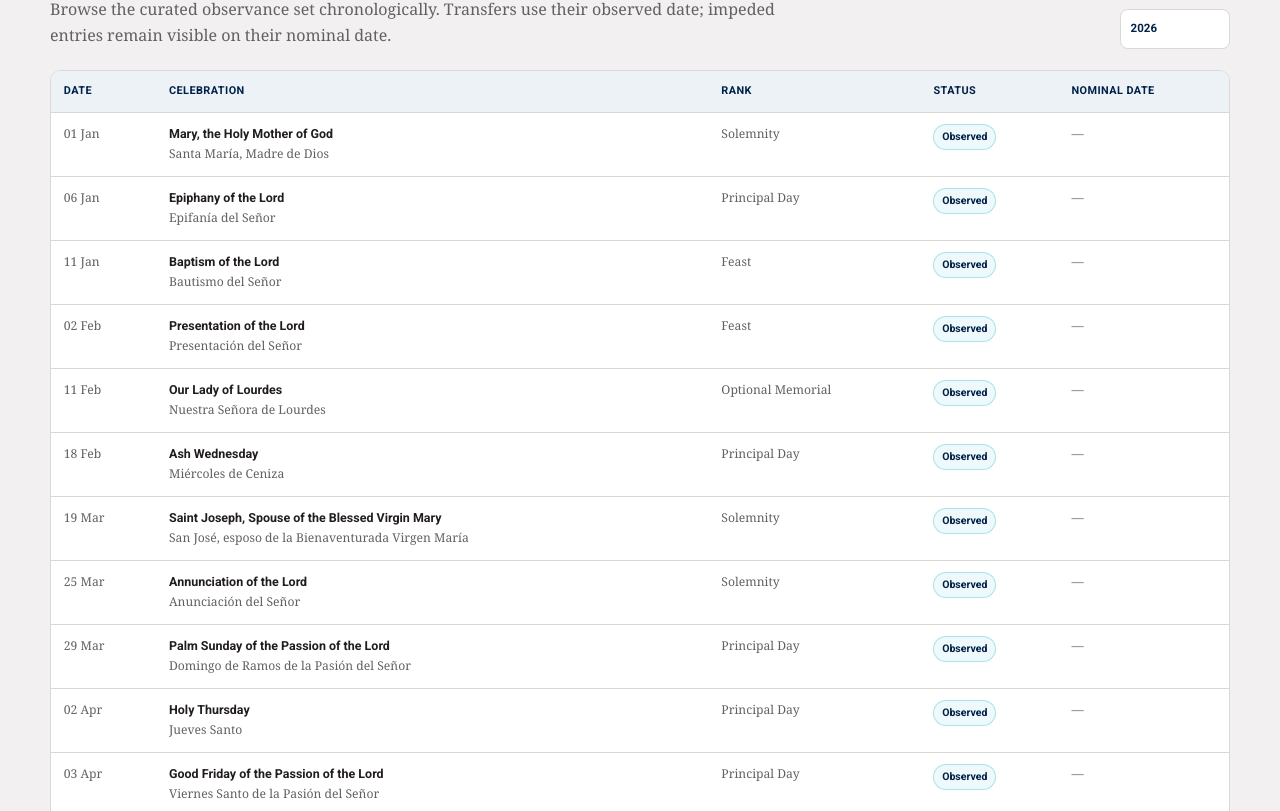
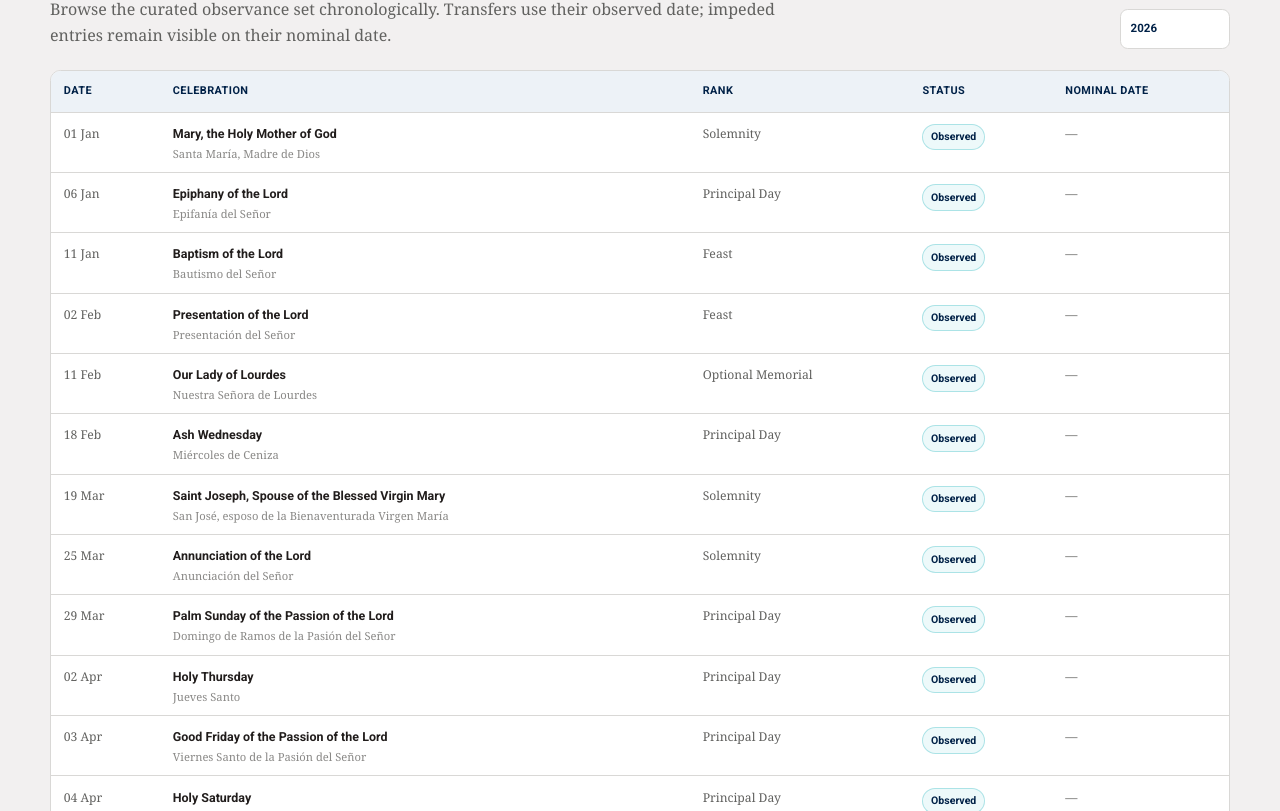
Before and after one commit to bgonzalezbustamante/catholic-calendar, a Next.js app: page / in a window 1280 px wide. Shown: the part 1209-2020 px from the top of the page. Built offline with nearby package versions, Linux system fonts and the light colour scheme.

Commit message:
style: add secondary celebration translation

```diff
--- a/app/globals.css
+++ b/app/globals.css
@@ -568,6 +568,15 @@ td strong {
   font-size: 0.78rem;
 }
 
+.celebration-translation {
+  display: block;
+  margin-top: 0.08rem;
+  color: #8a8987;
+  font-family: var(--font-noto-serif), Georgia, serif;
+  font-size: 0.7rem;
+  line-height: 1.35;
+}
+
 td small {
   display: block;
   margin-top: 0.14rem;
```
